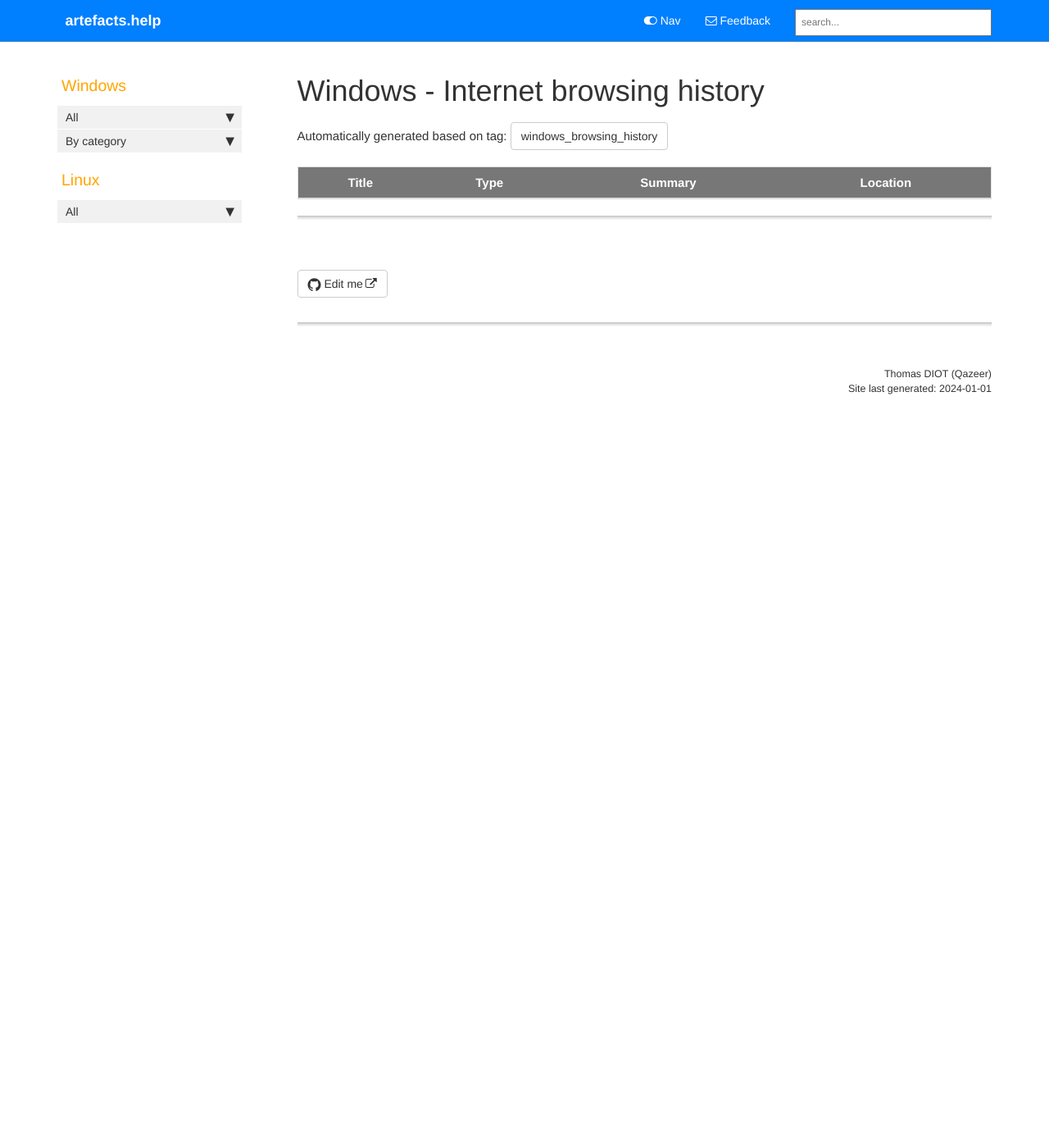
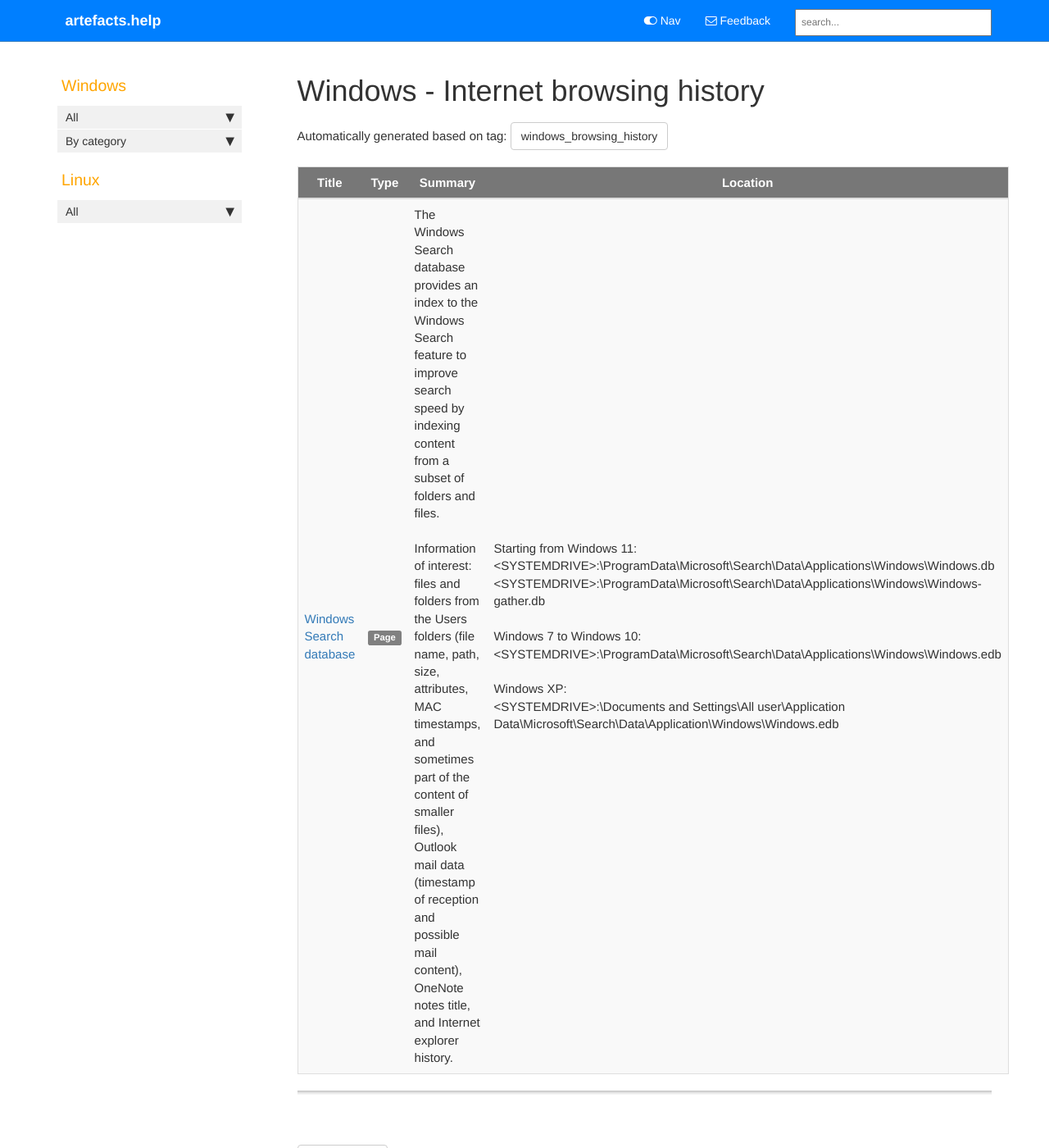
Before and after one commit to Qazeer/artefacts.help, a Jekyll site: the page built from pages/tags/tag_windows_browsing_history.md, in a window 1280 px wide and 1400 px high. Shown: the whole window at 82% size. Built offline with Jekyll 4.4.1, drawn with Linux system fonts in a browser that asks for light colours; our own code applies the rules of GitHub Pages for plain Markdown files; comment, search, counter and statistics services are not loaded.

Commit message:
[Artefact] Windows Search db - init

```diff
--- a/_data/sidebars/sidebar.yml
+++ b/_data/sidebars/sidebar.yml
@@ -48,6 +48,10 @@ entries:
       url: /windows_amcache
       output: web
 
+    - title: Windows Search Database
+      url: /windows_search_db
+      output: web
+
   - title: By category
     output: web
     folderitems:
@@ -68,6 +72,10 @@ entries:
       url: /tag_windows_program_execution
       output: web
 
+    - title: Browsing history
+      url: /tag_windows_browsing_history
+      output: web
+
     - title: Local persistence
       url: /tag_windows_local_persistence
       output: web
--- /dev/null
+++ b/pages/windows/windows_search_db.md
@@ -0,0 +1,50 @@
+---
+title: Windows Search database
+summary: 'The Windows Search database provides an index to the Windows Search feature to improve search speed by indexing content from a subset of folders and files.\n\nInformation of interest: files and folders from the Users folders (file name, path, size, attributes, MAC timestamps, and sometimes part of the content of smaller files), Outlook mail data (timestamp of reception and possible mail content), OneNote notes title, and Internet explorer history.'
+keywords: Search database, Windows.edb, Windows.db, Windows-gather.db
+tags:
+  - windows_file_knowledge
+  - windows_browsing_history
+location: 'Starting from Windows 11:\n<SYSTEMDRIVE>:\ProgramData\Microsoft\Search\Data\Applications\Windows\Windows.db\n<SYSTEMDRIVE>:\ProgramData\Microsoft\Search\Data\Applications\Windows\Windows-gather.db\n\nWindows 7 to Windows 10:\n<SYSTEMDRIVE>:\ProgramData\Microsoft\Search\Data\Applications\Windows\Windows.edb\n\nWindows XP:\n<SYSTEMDRIVE>:\Documents and Settings\All user\Application Data\Microsoft\Search\Data\Application\Windows\Windows.edb'
+last_updated: 2024-01-01
+sidebar: sidebar
+permalink: windows_search_db.html
+folder: windows
+---
+
+### Overview
+
+The `Windows Search` database provides an index to the Windows Search feature
+to improve search speed by indexing content. The Windows Search index is used
+for searches made through Windows taskbar, the Windows Explorer, and some
+`Universal Windows Platform (UWP)` applications (such as Outlook, OneDrive,
+etc.).
+
+By default, only a subset of folders and files are indexed (to reduce the
+Windows Search database size and CPU usage). The folders scanned and number of
+items indexed can be consulted in the "Windows search settings" menu.
+
+### Information of interest
+
+By default, only items from the following sources are scanned and indexed:
+
+  - Files and folders from the Users folders.
+
+    - Data available: file name, path, size, attributes, `MAC` timestamps.
+      For small file, part of the content of the file may be indexed as well.
+
+  - Outlook mail data (with timestamp of reception, possible mail content).
+
+  - OneNote notes title.
+
+  - Internet explorer history (URLs, timestamp of last visit).
+
+### Tool(s)
+
+  - [Search Index DB Reporter (SIDR)](https://github.com/strozfriedberg/sidr)
+
+  - [WinSearchDBAnalyzer](https://github.com/moaistory/WinSearchDBAnalyzer)
+
+### References
+
+  - [SANS DFIR Summit 2023 - Phalgun Kulkarni & Julia Paluch - Windows Search Index: The Forensic Artifact You’ve Been Searching For](https://www.youtube.com/watch?v=X4WTcRdIDAM)
```
